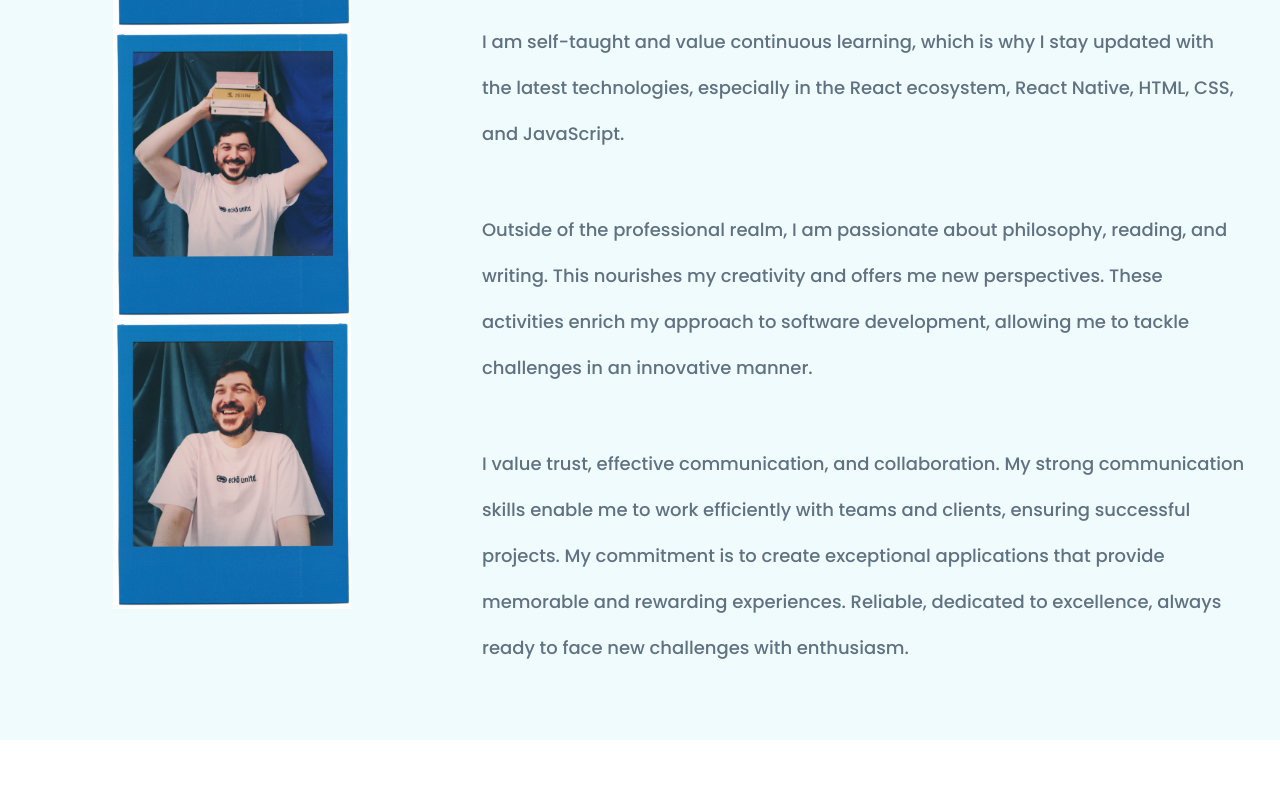
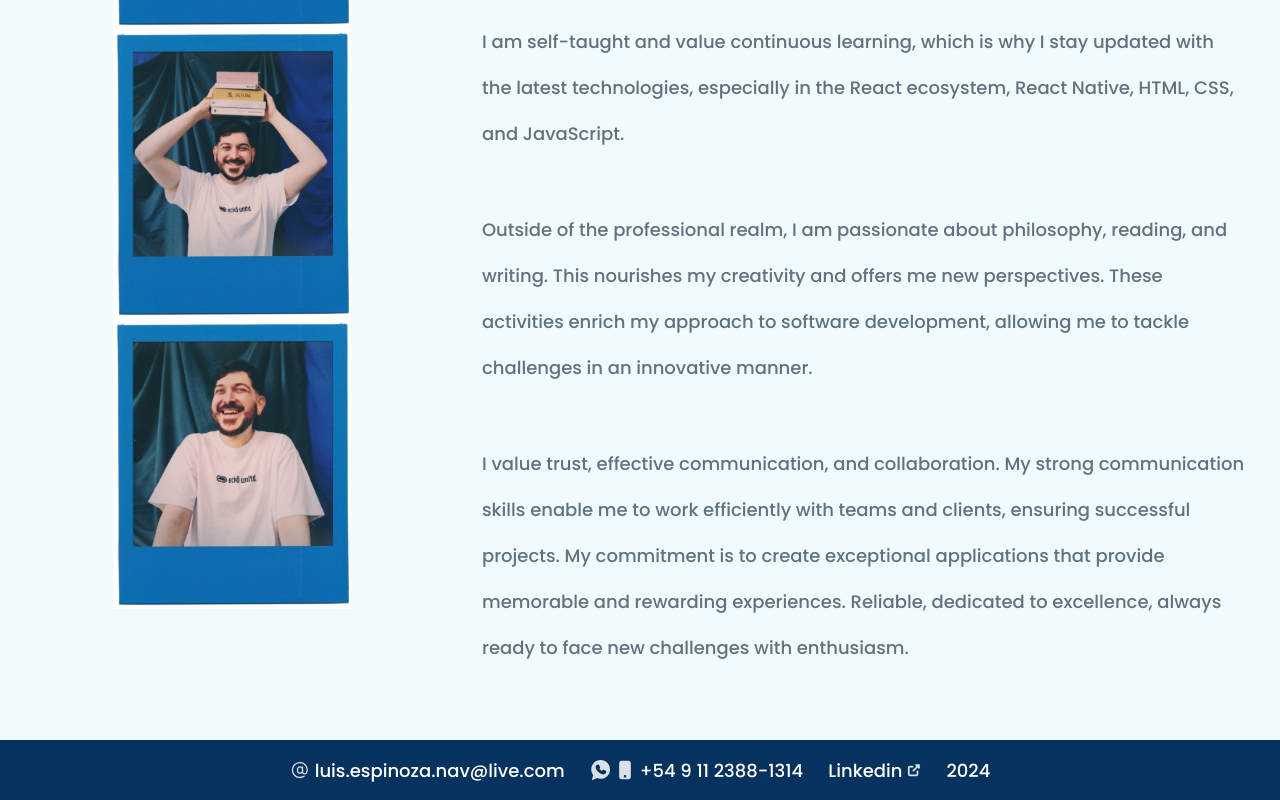
Before and after one commit to cero-vivo/luis-espinoza-porfolio, a Next.js app: page / in a window 1280 px wide. Shown: the part 7457-8257 px from the top of the page. Before the commit the page ends 8197 px from the top, so only its background shows below. Built offline with nearby package versions, Linux system fonts and the light colour scheme.

Commit message:
add footer

```diff
--- a/app/page.tsx
+++ b/app/page.tsx
@@ -2,6 +2,7 @@ import { Ethos } from "@/components/pages/ethos/ethos";
 import { Landing } from "@/components/pages/landing/landing";
 import { Skills } from "@/components/pages/skills/skills";
 import { Works } from "@/components/pages/works/works";
+import { Footer } from "@/components/shared/footer/footer";
 
 export default function Home() {
 	return (
@@ -10,6 +11,7 @@ export default function Home() {
 			<Skills/>
 			<Works/>
 			<Ethos />
+			<Footer/>
 		</main>
   )
 }
--- a/components/basic/paragraph/paragraph.tsx
+++ b/components/basic/paragraph/paragraph.tsx
@@ -7,15 +7,18 @@ interface ParagraphProps {
     variant: "bold" | "regular"
     classes?: string
 	customTx?: string
+	onClick?: () => void
 }
 
 export const Paragraph: FC<ParagraphProps> = (props) => {
 
-	const { text, variant, classes, customTx } = props
+	const { text, variant, classes, customTx, onClick } = props
 
 	const finalText = customTx ? customTx : (text ? en[text] : "")
 
 	return (
-        <p className={`${styles.paragraph} ${variant === "bold" ? styles.bold : styles.regular} ${classes}`}>{finalText?.toString()}</p>
+        <p onClick={onClick} className={`${styles.paragraph} ${variant === "bold" ? styles.bold : styles.regular} ${classes}`}>
+				{finalText?.toString()}
+		</p>
 	)
 }
--- /dev/null
+++ b/components/shared/footer/footer.module.css
@@ -0,0 +1,47 @@
+.footer {
+    height: 60px;
+    display: flex;
+    align-items: center;
+    background-color: var(--navyBlue);
+    gap: 25px;
+    justify-content: center;
+}
+.contactIcon {
+    z-index: 101;
+    cursor: pointer;
+    opacity: 0.85;
+}
+.contactIcon:hover {
+    transform: scale(1.03);
+    opacity: 1;
+    transition: all .3s ease;
+}
+.infoRow {
+    display: flex;
+    align-items: center;
+    gap: 5px;
+}
+.text {
+    color: var(--white);
+    transition: all .3s ease;
+    cursor: pointer;
+}
+.text:hover {
+    color: var(--skyBlue);
+    transition: all .3s ease;
+}
+.date {
+    color: var(--white);
+}
+
+@media(width <= 758px) {
+    .footer {
+        height: 244px;
+        display: flex;
+        flex-direction: column;
+        align-items: center;
+        background-color: var(--navyBlue);
+        gap: 25px;
+        justify-content: center;
+    }
+}
--- /dev/null
+++ b/components/shared/footer/footer.tsx
@@ -0,0 +1,36 @@
+"use client"
+
+import React from 'react'
+import { EmailIcon } from '@/components/basic/icons/email-icon'
+import { useLandingStore } from '@/model/landing-store'
+import { colors } from '@/theme/colors'
+import styles from "./footer.module.css"
+import { Paragraph } from '@/components/basic/paragraph/paragraph'
+import { WhatsappIcon } from '@/components/basic/icons/whatsapp-icon'
+import { PhoneIcon } from '@/components/basic/icons/phone-icon'
+import { LinkedinIcon } from '@/components/basic/icons/linkedin-icon'
+import ExternalLinkIcon from '@/components/basic/icons/external-link-icon'
+
+export const Footer = () => {
+
+const { sendMeEmail, callMe, sendMeWhatsapp, openLinkedin } = useLandingStore()
+
+	return (
+		<footer className={styles.footer}>
+			<span className={styles.infoRow}>
+				<EmailIcon color={colors.white} width={20} height={20} onClick={sendMeEmail} classes={styles.contactIcon} />
+				<Paragraph variant='regular' text={"my_email"} classes={styles.text} onClick={sendMeEmail}/>
+			</span>
+			<span className={styles.infoRow}>
+				<WhatsappIcon color={colors.white} width={20} height={20} onClick={sendMeWhatsapp} classes={styles.contactIcon} />
+				<PhoneIcon color={colors.white} width={20} height={20} onClick={callMe} classes={styles.contactIcon} />
+				<Paragraph variant='regular' text={"my_phone_number"} classes={styles.text} onClick={callMe} />
+			</span>
+			<span className={styles.infoRow} onClick={openLinkedin}>
+				<Paragraph variant='regular' text={"linkedin_label"} classes={styles.text} />
+				<ExternalLinkIcon color={colors.white} width={14} height={14} onClick={openLinkedin} classes={styles.contactIcon} />
+			</span>
+			<Paragraph variant='regular' customTx={new Date()?.getFullYear()?.toString()} classes={styles.date} />
+		</footer>
+	)
+}
--- a/lenguages/en.tsx
+++ b/lenguages/en.tsx
@@ -53,6 +53,10 @@ export const en = {
     "ethos_content_4": "I value trust, effective communication, and collaboration. My strong communication skills enable me to work efficiently with teams and clients, ensuring successful projects. My commitment is to create exceptional applications that provide memorable and rewarding experiences. Reliable, dedicated to excellence, always ready to face new challenges with enthusiasm.",
     //works
     "works_title": "Works",
+    //footer
+    "my_email": "luis.espinoza.nav@live.com",
+    "my_phone_number": "+54 9 11 2388-1314",
+    "linkedin_label": "Linkedin"
 
 }
 
```
